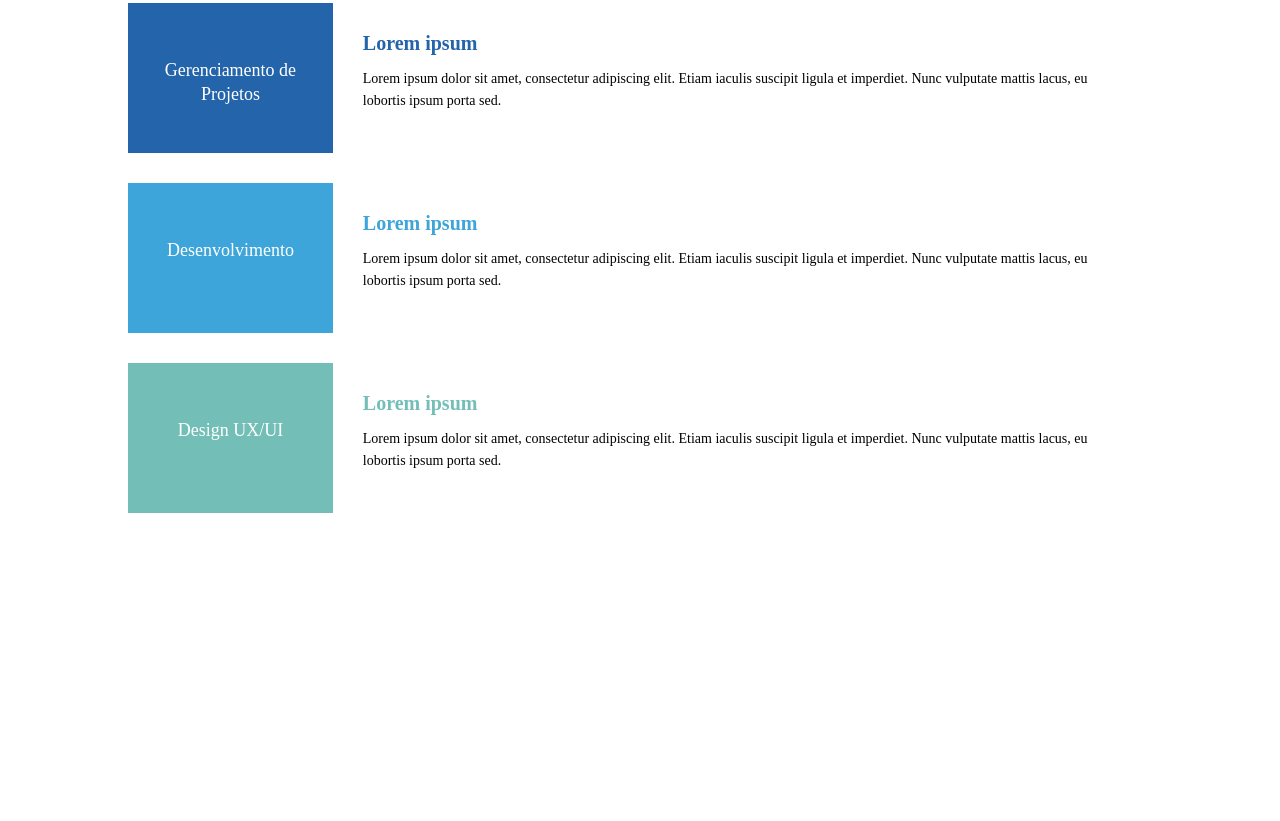
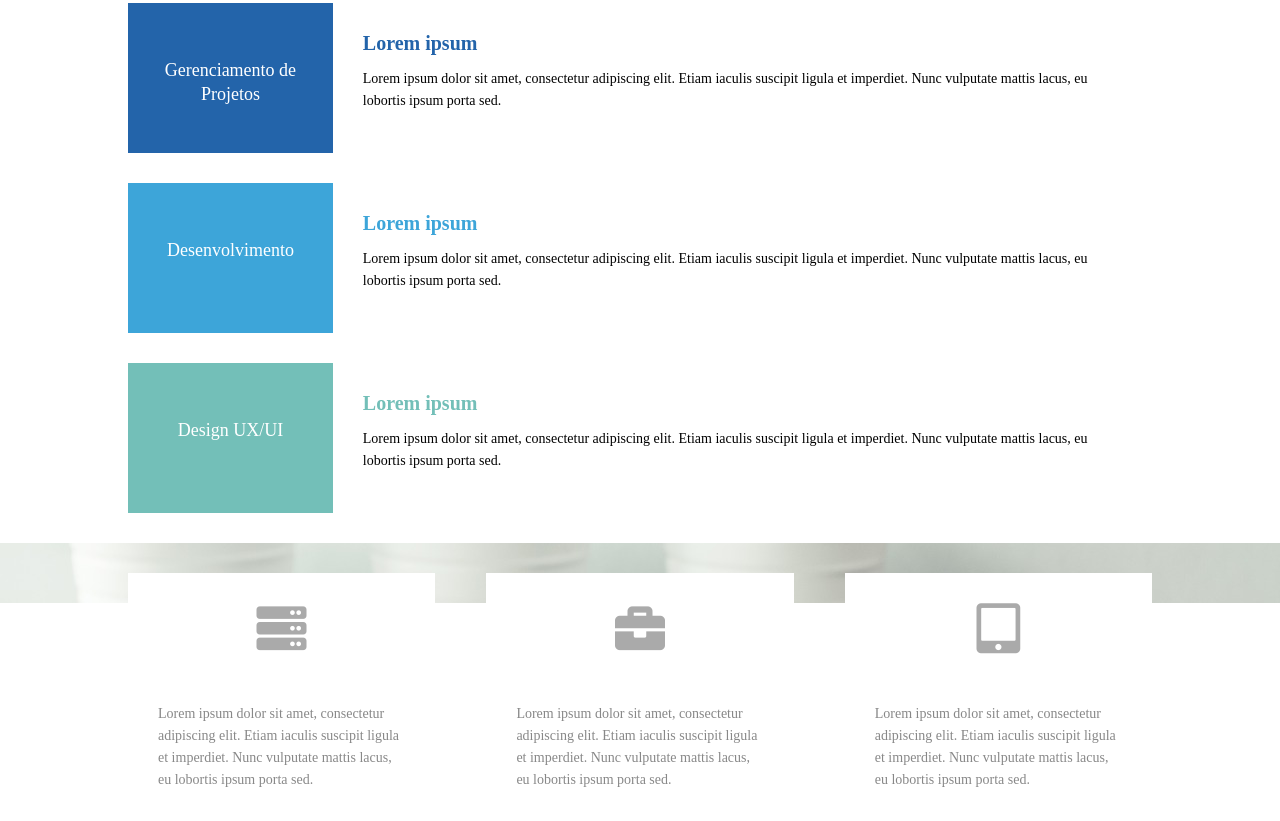
Before and after one commit to PauloAlves8039/projeto-agencia-x, a plain HTML site: page index.html in a window 1280 px wide. Shown: the part 627-1448 px from the top of the page. Before the commit the page ends 1170 px from the top, so only its background shows below. Drawn offline with Linux system fonts and the light colour scheme.

Commit message:
Criando a seção de especialidades

```diff
--- a/css/style.css
+++ b/css/style.css
@@ -1,9 +1,7 @@
-/* general */
 html {
     font-family: Helvetica, sans-serif;
 }
 
-/* header */
 .banner {
     width: 100%;
     height: 600px;
@@ -77,7 +75,6 @@ html {
     font-size: 24px;
 }
 
-/* services */
 .services-container {
 	max-width: 1200px;
 	padding: 30px 10%;
@@ -155,3 +152,42 @@ html {
 #design-box {
 	background-color: #73BFB8;
 }
+
+.footer-container {
+	background-image: url('../assets/img/rodape.jpg');
+	background-position: center;
+}
+
+.about-container {
+	max-width: 1200px;
+	padding: 30px 10%;
+	position: relative;
+	clear: both;
+}
+
+.about-card {
+	float: left;
+	width: 30%;
+	padding: 30px;
+	background-color: #FFF;
+	text-align: center;
+	box-sizing: border-box;
+}
+
+.middle-card {
+	margin-left: 5%;
+	margin-right: 5%;
+}
+
+.about-card i {
+	font-size: 50px;
+	color: #AAA;
+}
+
+.about-card p {
+	margin-top: 50px;
+	font-size: 14px;
+	line-height: 22px;
+	color: #888;
+	text-align: left;
+}
--- a/index.html
+++ b/index.html
@@ -78,6 +78,31 @@
 				</div>
         </section>
 
+        <div class="footer-container">
+            <section>
+                <div class="about-container">
+                    <div class="about-card">
+                        <i class="fas fa-server"></i>
+                        <p>Lorem ipsum dolor sit amet, consectetur adipiscing elit. Etiam iaculis suscipit ligula et imperdiet.
+                            Nunc vulputate mattis lacus, eu lobortis ipsum porta sed.
+                        </p>
+                    </div>
+                    <div class="about-card middle-card">
+                        <i class="fas fa-briefcase"></i>
+                        <p>Lorem ipsum dolor sit amet, consectetur adipiscing elit. Etiam iaculis suscipit ligula et imperdiet.
+                            Nunc vulputate mattis lacus, eu lobortis ipsum porta sed.
+                        </p>
+                    </div>
+                    <div class="about-card">
+                        <i class="fas fa-tablet-alt"></i>
+                        <p>Lorem ipsum dolor sit amet, consectetur adipiscing elit. Etiam iaculis suscipit ligula et imperdiet.
+                            Nunc vulputate mattis lacus, eu lobortis ipsum porta sed.
+                        </p>
+                    </div>
+                </div>
+            </section>
+        </div>
+
     </div>
   </body>
 </html>
```
